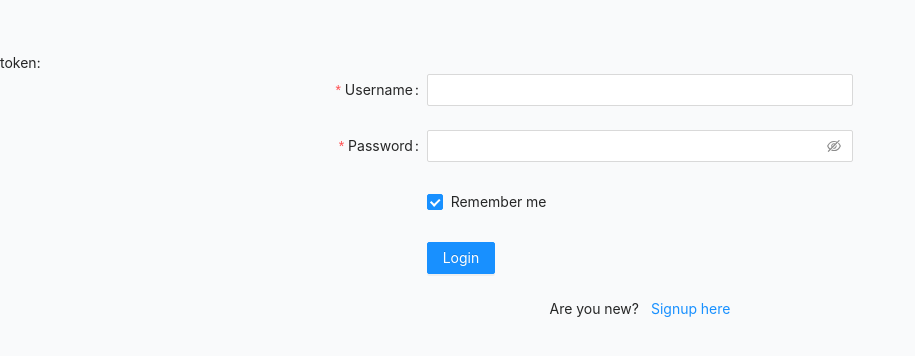
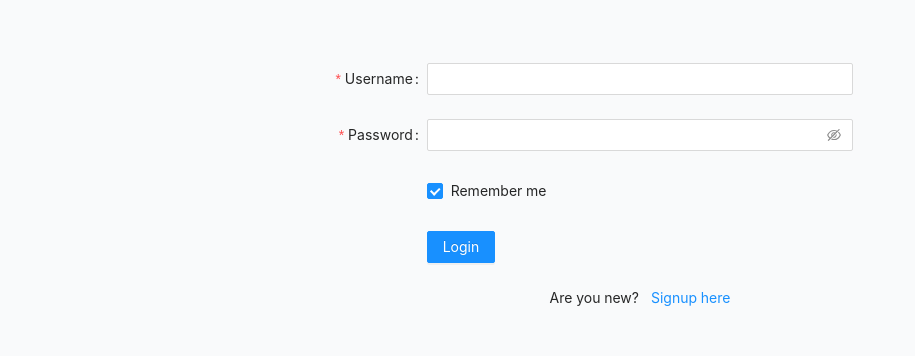
Before and after one commit to islarky88/proxi-studios-test, a Nuxt app: page /login in a window 1280 px wide. Shown: the part 214-570 px from the top of the page, without its empty margins (0-915 px from the left). Built offline with nearby package versions, Linux system fonts and the light colour scheme.

Commit message:
logic improvements on login

```diff
--- a/pages/login.vue
+++ b/pages/login.vue
@@ -1,51 +1,73 @@
 <template>
-  <div class="relative flex min-h-screen flex-col justify-center overflow-hidden bg-gray-50 py-6 sm:py-12">
-
-    token: {{ token }}
-
-    <a-form :model="formState" name="basic" :label-col="{ span: 8 }" :wrapper-col="{ span: 8 }" autocomplete="off"
-      @finish="onFinish" @finishFailed="onFinishFailed">
-      <a-form-item label="Username" name="username"
-        :rules="[{ required: true, message: 'Please input your username!' }]">
+  <div
+    class="relative flex min-h-screen flex-col justify-center overflow-hidden bg-gray-50 py-6 sm:py-12"
+  >
+    <a-form
+      :model="formState"
+      name="basic"
+      :label-col="{ span: 8 }"
+      :wrapper-col="{ span: 8 }"
+      autocomplete="off"
+      @finish="onFinish"
+      @finishFailed="onFinishFailed"
+    >
+      <a-form-item
+        label="Username"
+        name="username"
+        :rules="[{ required: true, message: 'Please input your username!' }]"
+      >
         <a-input v-model:value="formState.username" />
       </a-form-item>
 
-      <a-form-item label="Password" name="password"
-        :rules="[{ required: true, message: 'Please input your password!' }]">
+      <a-form-item
+        label="Password"
+        name="password"
+        :rules="[{ required: true, message: 'Please input your password!' }]"
+      >
         <a-input-password v-model:value="formState.password" />
       </a-form-item>
 
       <a-form-item name="remember" :wrapper-col="{ offset: 8, span: 16 }">
-        <a-checkbox v-model:checked="formState.remember">Remember me</a-checkbox>
+        <a-checkbox v-model:checked="formState.remember"
+          >Remember me</a-checkbox
+        >
       </a-form-item>
 
       <a-form-item :wrapper-col="{ offset: 8, span: 16 }">
-        <a-button class="bg-slate-800 text-black" type="primary" html-type="submit">{{ isSignup ? 'Signup' : 'Login' }}
+        <a-button
+          :disabled="isLoading"
+          class="bg-slate-800 text-black"
+          type="primary"
+          html-type="submit"
+        >
+          {{ isSignup ? 'Signup' : 'Login' }}
         </a-button>
       </a-form-item>
 
-
       <div v-if="isSignup" class="flex justify-center mt-3">
-        Already registered? <nuxt-link to="/login" class="ml-3">Login here</nuxt-link>
+        Already registered?
+        <nuxt-link to="/login" class="ml-3">Login here</nuxt-link>
       </div>
 
       <div v-if="!isSignup" class="flex justify-center mt-3">
-        Are you new? <nuxt-link to="/login?action=signup" class="ml-3">Signup here</nuxt-link>
+        Are you new?
+        <nuxt-link to="/login?action=signup" class="ml-3"
+          >Signup here</nuxt-link
+        >
       </div>
-
     </a-form>
   </div>
 </template>
 
 <script setup lang="ts">
 import { notification } from 'ant-design-vue';
-import { useAuthStore } from '@/store/auth'
+import { useAuthStore } from '@/store/auth';
 
-const route = useRoute()
-const authStore = useAuthStore()
+const route = useRoute();
+const authStore = useAuthStore();
 
-const isSignup = computed(() => route.query?.action === 'signup')
-const token = computed(() => authStore.token)
+const isSignup = computed(() => route.query?.action === 'signup');
+const isLoading = ref(false);
 
 interface FormState {
   username: string;
@@ -65,48 +87,37 @@ const onFinish = async () => {
       password: formState.password,
     };
 
+    isLoading.value = true;
     const endpoint = isSignup.value ? '/api/auth/signup' : '/api/auth/login';
     const result = await $fetch(endpoint, { method: 'post', body: payload });
-    console.log('result :>> ', result);
 
     // check for errors and stop when any is found
-    if (result.error) {
-      notification['error']({
-        message: 'Password is incorrect',
-        description:
-          `Please check your password and try again. Server Message: ${result.error}`,
-      });
-      return;
-    }
+    if (result.error) throw new Error(result.error);
+
+    if (!result.token) throw new Error("Token doesn't exist");
+
+    // save token to local storage and pinia store
+    localStorage.setItem('token', result.token);
+    authStore.token = result.token;
+
+    // redirect to dashboard timeout
+    setTimeout(() => {
+      const router = useRouter();
+      router.push({ path: '/user' });
+    }, 3000);
 
     // register or login successful
     notification['success']({
       message: 'Successfully logged in',
-      description:
-        'You will be redirected to the dashboard in 3 seconds.',
+      description: 'You will be redirected to the dashboard in 3 seconds.',
     });
-
-    if (!result.token) {
-      notification['error']({
-        message: 'Token doesn\'t exist',
-      });
-      return;
-    }
-
-    // save token to local storage
-    localStorage.setItem('token', result.token);
-    authStore.token = result.token
-
-    // redirect to dashboard
-    setTimeout(() => {
-      const router = useRouter();
-      router.push({ path: "/user" });
-    }, 3000);
-
   } catch (error) {
     console.log(error);
+    notification['error']({
+      message: error.message,
+    });
+    isLoading.value = false;
   }
-
 };
 
 const onFinishFailed = (errorInfo) => {
```
